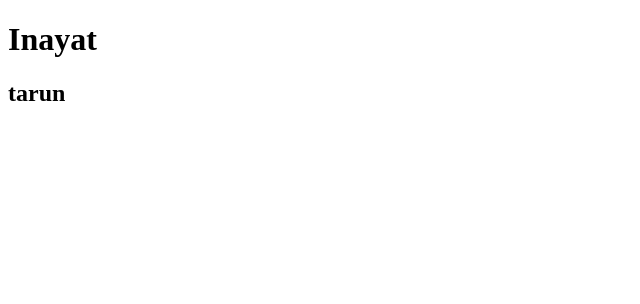
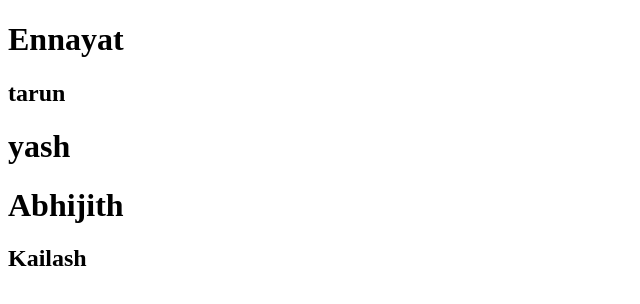
Before and after one commit to gauravraj11/BCA2023_Git, a plain HTML site: page index.html in a window 1280 px wide. Shown: the whole page, without its empty margins (0-640 px from the left). Drawn offline with Linux system fonts and the light colour scheme.

Commit message:
attendance

```diff
--- a/index.html
+++ b/index.html
@@ -6,7 +6,10 @@
     <title>Testing</title>
 </head>
 <body>
-    <h1>Inayat</h1>
+    <h1>Ennayat</h1>
     <h2>tarun</h2>
+    <h1>yash</h1>
+    <h1>Abhijith</h1>
+    <h2>Kailash</h2>
 </body>
 </html>
```
